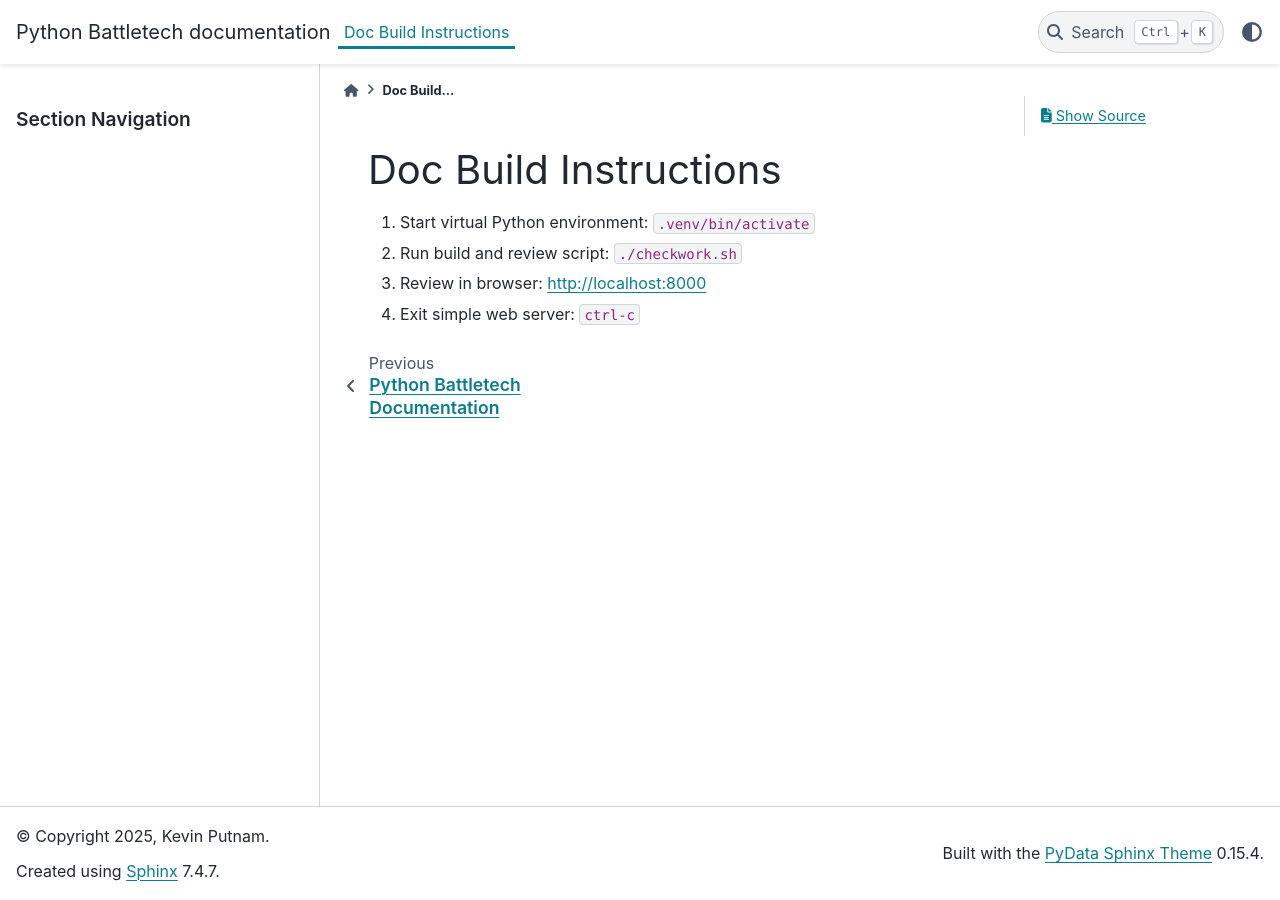
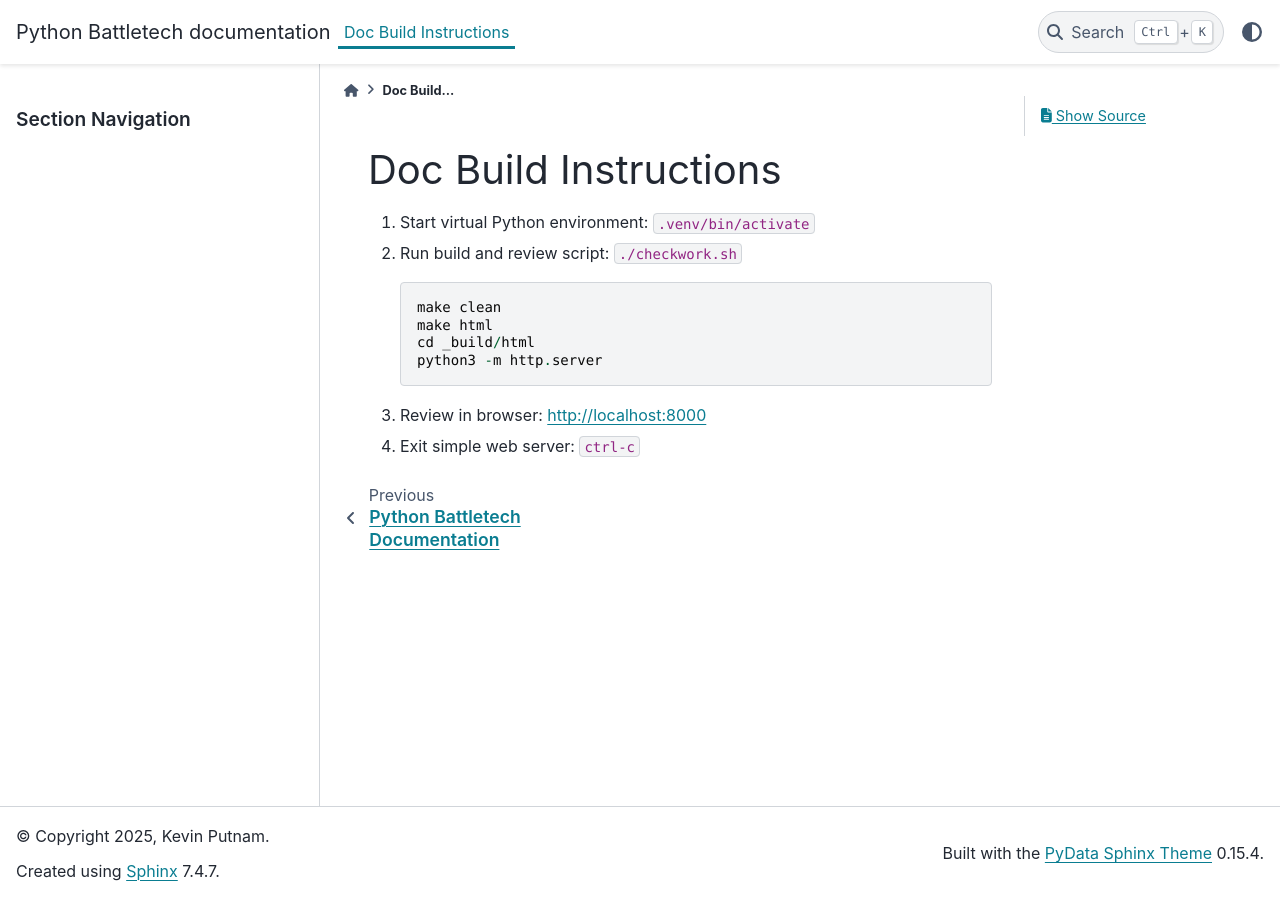
Before and after one commit to kevinputnam/pygame_battletech, a Sphinx documentation site: the page built from docs/readme.md, in a window 1280 px wide. Built offline with Sphinx 7.4.7 and the PyData theme 0.15.4, drawn with Linux system fonts in a browser that asks for light colours.

Commit message:
Minor improvements to build instructions
Signed-off-by: Kevin Putnam <kevin.putnam@gmail.com>

````diff
--- a/docs/readme.md
+++ b/docs/readme.md
@@ -3,5 +3,13 @@
 
 1. Start virtual Python environment: `.venv/bin/activate`
 2. Run build and review script: `./checkwork.sh`
+
+   ```
+   make clean
+   make html
+   cd _build/html
+   python3 -m http.server
+   ```
+
 3. Review in browser: [http://localhost:8000](http://localhost:8000)
 4. Exit simple web server: `ctrl-c`
````
